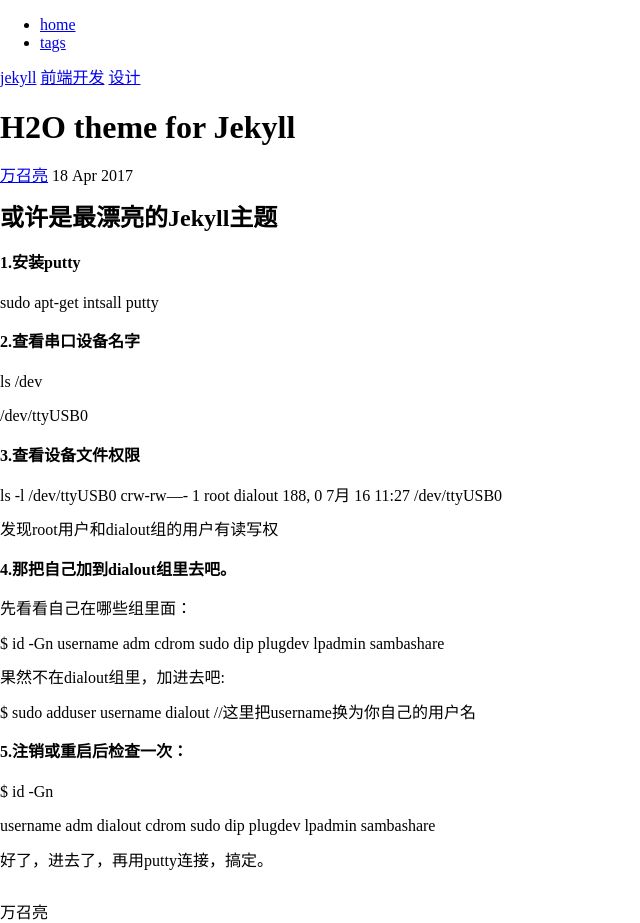
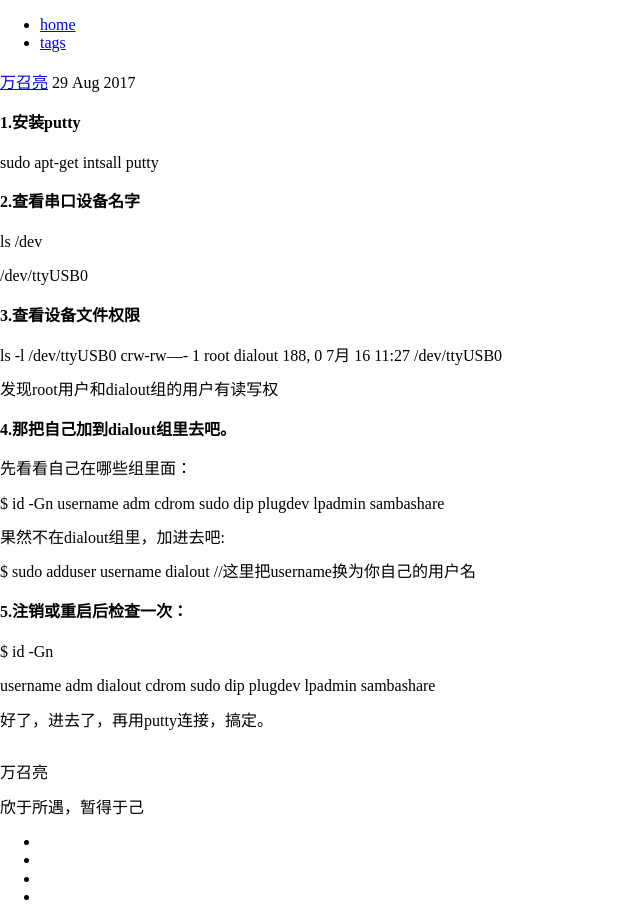
Before and after one commit to Jacobwan/Jacobwan.github.io, a Jekyll site: the page built from _posts/2017-08-29-hello-world.md, in a window 1280 px wide. Shown: the top 923 px of the page, without its empty margins (0-640 px from the left). Built offline with Jekyll 4.4.1, drawn with Linux system fonts in a browser that asks for light colours; nearby versions of some CDN libraries; our own code applies the rules of GitHub Pages for plain Markdown files; library files that are not in the unit come from our copies; comment, search, counter and statistics services are not loaded; a style sheet for code colours, icons or effects is not loaded; grey boxes are pictures that could not be loaded.

Commit message:
Update 2017-08-29-hello-world.md
first blog

```diff
--- a/_posts/2017-08-29-hello-world.md
+++ b/_posts/2017-08-29-hello-world.md
@@ -1,8 +1,8 @@
 ---
 layout: post
-title: 'H2O theme for Jekyll'
-subtitle: '或许是最漂亮的Jekyll主题'
-date: 2017-04-18
+title: 'Hello World'
+subtitle:'first blog'
+date: 2017-08-29
 categories: 技术
 cover: 'http://on2171g4d.bkt.clouddn.com/jekyll-theme-h2o-postcover.jpg'
 tags: jekyll 前端开发 设计
```
